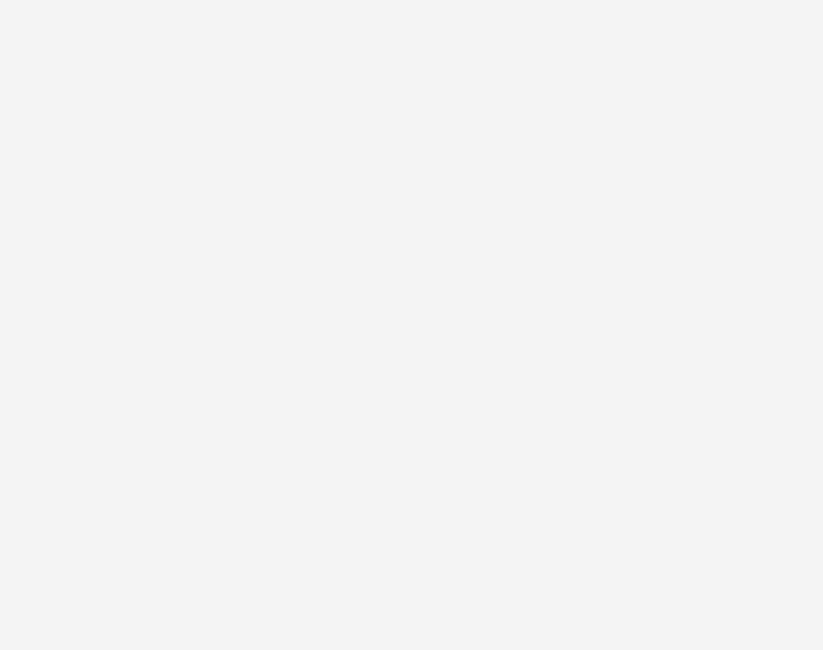
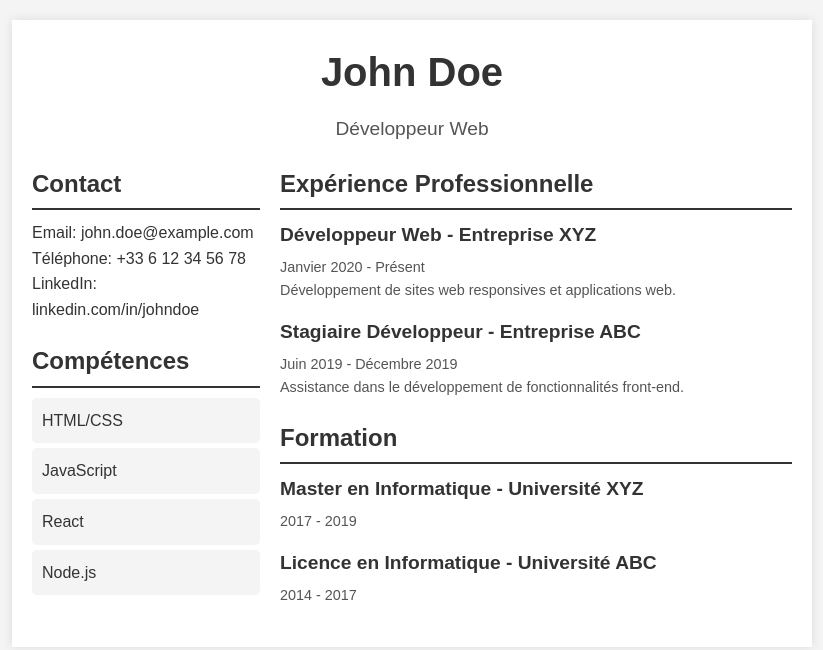
Before and after one commit to AlsenyBah/cv, a plain HTML site: page index.html in a window 1280 px wide. Shown: the whole page, without its empty margins (228-1051 px from the left). Drawn offline with Linux system fonts and the light colour scheme.

Commit message:
on definit le body

```diff
--- a/index.html
+++ b/index.html
@@ -7,6 +7,60 @@
     <link rel="stylesheet" href="style.css">
 </head>
 <body>
+    <div class="cv-container">
+        <header class="header">
+            <h1>John Doe</h1>
+            <p>Développeur Web</p>
+        </header>
 
+        <section class="main-content">
+            <div class="left-column">
+                <section class="contact">
+                    <h2>Contact</h2>
+                    <p>Email: john.doe@example.com</p>
+                    <p>Téléphone: +33 6 12 34 56 78</p>
+                    <p>LinkedIn: linkedin.com/in/johndoe</p>
+                </section>
+
+                <section class="skills">
+                    <h2>Compétences</h2>
+                    <ul>
+                        <li>HTML/CSS</li>
+                        <li>JavaScript</li>
+                        <li>React</li>
+                        <li>Node.js</li>
+                    </ul>
+                </section>
+            </div>
+
+            <div class="right-column">
+                <section class="experience">
+                    <h2>Expérience Professionnelle</h2>
+                    <div class="job">
+                        <h3>Développeur Web - Entreprise XYZ</h3>
+                        <p>Janvier 2020 - Présent</p>
+                        <p>Développement de sites web responsives et applications web.</p>
+                    </div>
+                    <div class="job">
+                        <h3>Stagiaire Développeur - Entreprise ABC</h3>
+                        <p>Juin 2019 - Décembre 2019</p>
+                        <p>Assistance dans le développement de fonctionnalités front-end.</p>
+                    </div>
+                </section>
+
+                <section class="education">
+                    <h2>Formation</h2>
+                    <div class="school">
+                        <h3>Master en Informatique - Université XYZ</h3>
+                        <p>2017 - 2019</p>
+                    </div>
+                    <div class="school">
+                        <h3>Licence en Informatique - Université ABC</h3>
+                        <p>2014 - 2017</p>
+                    </div>
+                </section>
+            </div>
+        </section>
+    </div>
 </body>
 </html>
```
